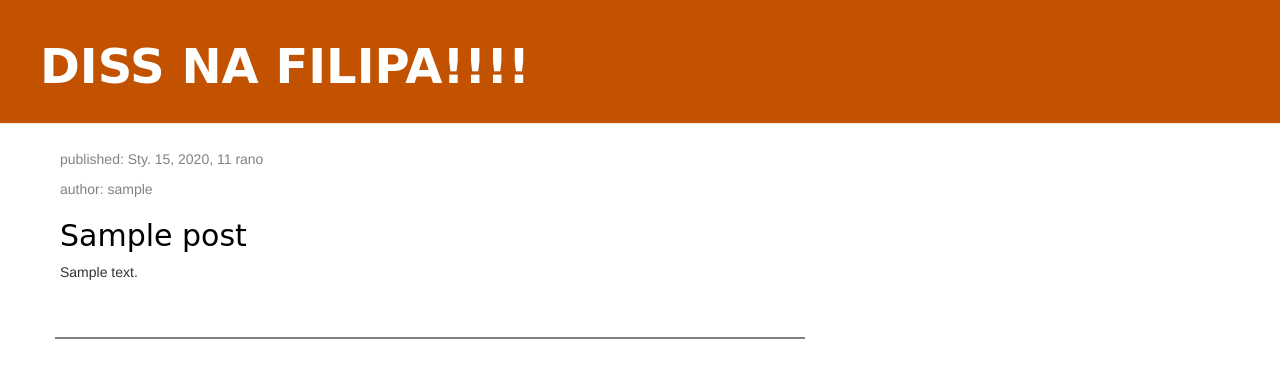
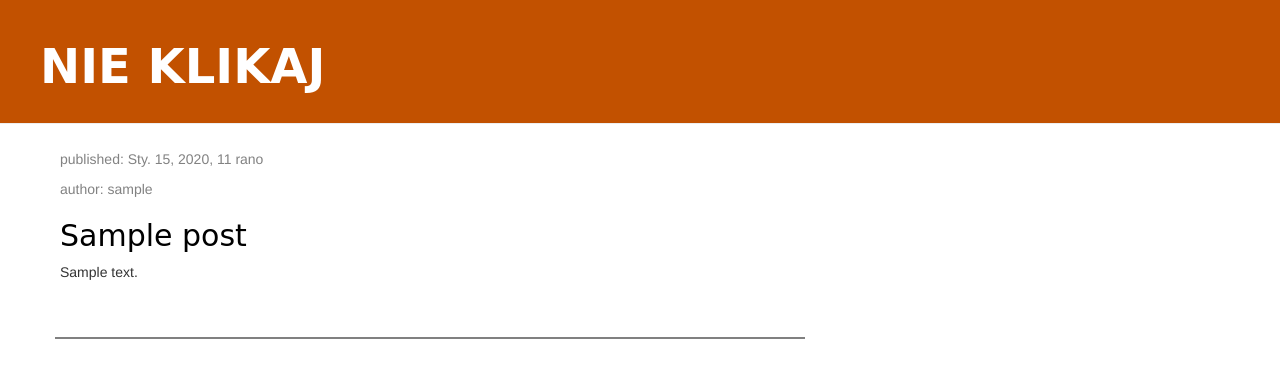
Before and after one commit to Blazzej/my-first-blog, a Django app: page / in a window 1280 px wide. Shown: the top 378 px of the page. Run offline with Django 3.2, Linux system fonts and the light colour scheme; tables that the repository leaves empty hold one stand-in row (values such as "Sample post"); some libraries are stand-ins or nearby versions.

Commit message:
naglowek

```diff
--- a/blog/templates/blog/post_list.html
+++ b/blog/templates/blog/post_list.html
@@ -13,7 +13,7 @@
 <body>
 
 <div class="page-header">
-    <h1><b><a href="https://www.youtube.com/watch?v=dQw4w9WgXcQ" target="_blank" title="ZWYKLY LINK">DISS NA FILIPA!!!!</a></b></h1>
+    <h1><b><a href="https://www.youtube.com/watch?v=dQw4w9WgXcQ" target="_blank" title="ZWYKLY LINK">NIE KLIKAJ</a></b></h1>
 </div>
 
 <div class="content container">
```
